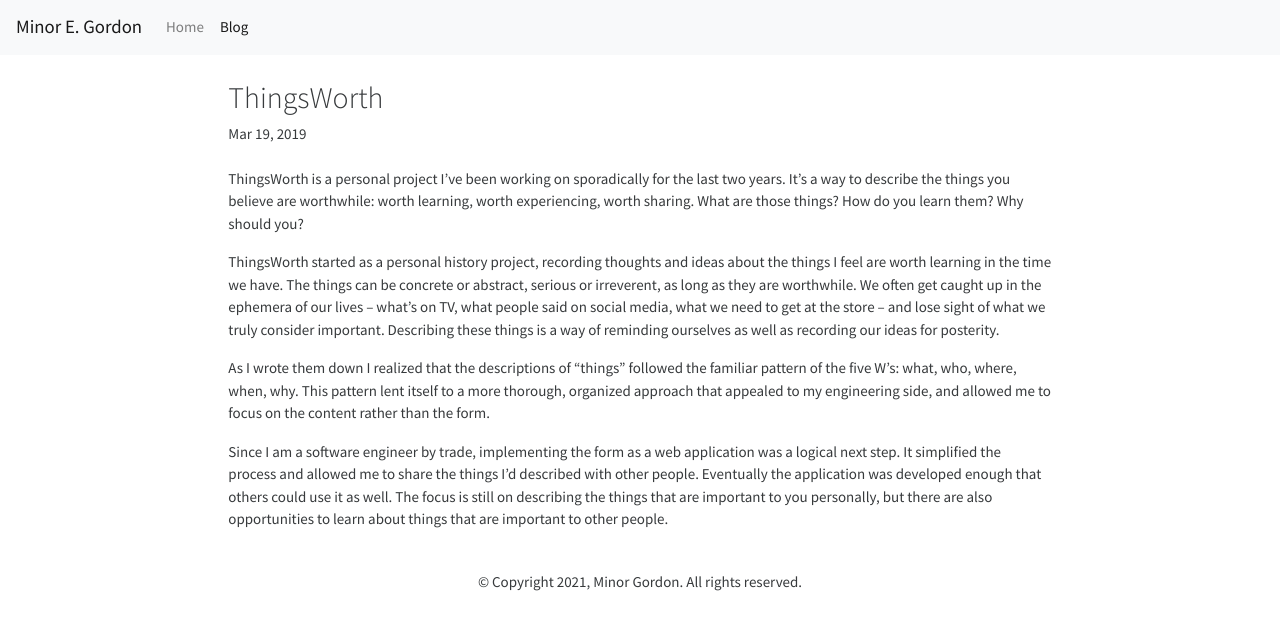
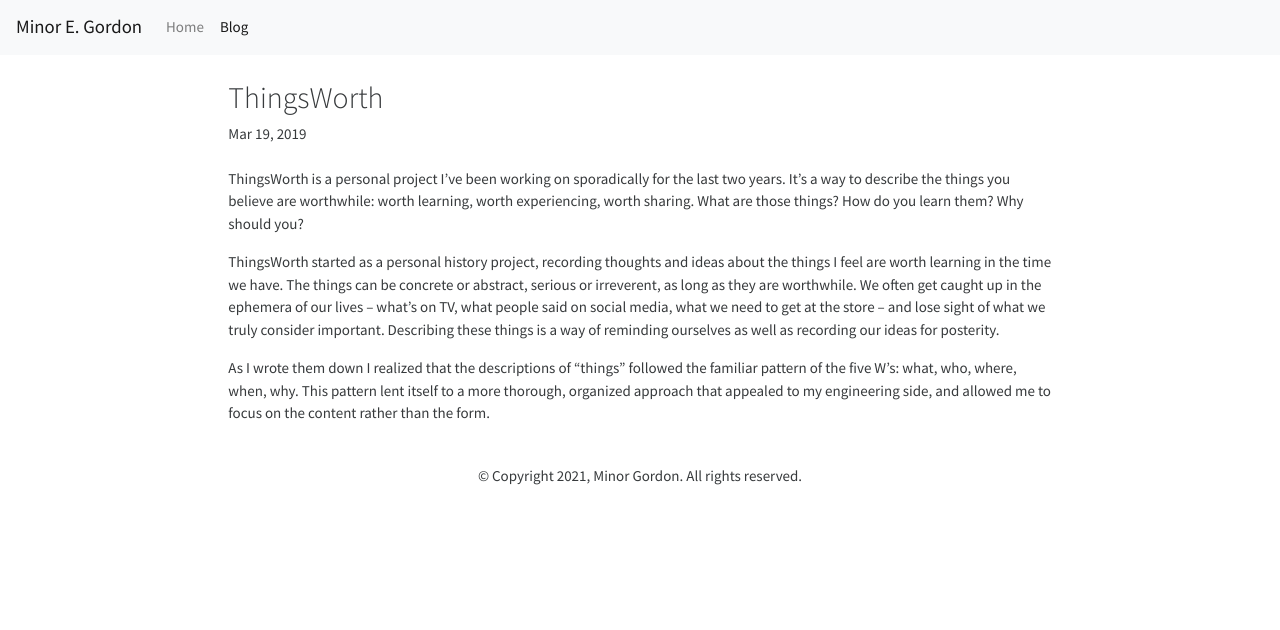
Before and after one commit to minorg/minorgordon.net, a Jekyll site: the page built from _posts/2019-03-19-thingsworth.md, in a window 1280 px wide. Shown: the top 630 px of the page. Built offline with Jekyll 4.4.1, drawn with Linux system fonts in a browser that asks for light colours; nearby versions of some CDN libraries.

Commit message:
comment out part of post

```diff
--- a/_posts/2019-03-19-thingsworth.md
+++ b/_posts/2019-03-19-thingsworth.md
@@ -11,4 +11,4 @@ ThingsWorth started as a personal history project, recording thoughts and ideas
 
 As I wrote them down I realized that the descriptions of "things" followed the familiar pattern of the five W's: what, who, where, when, why. This pattern lent itself to a more thorough, organized approach that appealed to my engineering side, and allowed me to focus on the content rather than the form.
 
-Since I am a software engineer by trade, implementing the form as a web application was a logical next step. It simplified the process and allowed me to share the things I'd described with other people. Eventually the application was developed enough that others could use it as well. The focus is still on describing the things that are important to you personally, but there are also opportunities to learn about things that are important to other people.
+<!-- Since I am a software engineer by trade, implementing the form as a web application was a logical next step. It simplified the process and allowed me to share the things I'd described with other people. Eventually the application was developed enough that others could use it as well. The focus is still on describing the things that are important to you personally, but there are also opportunities to learn about things that are important to other people. -->
```
